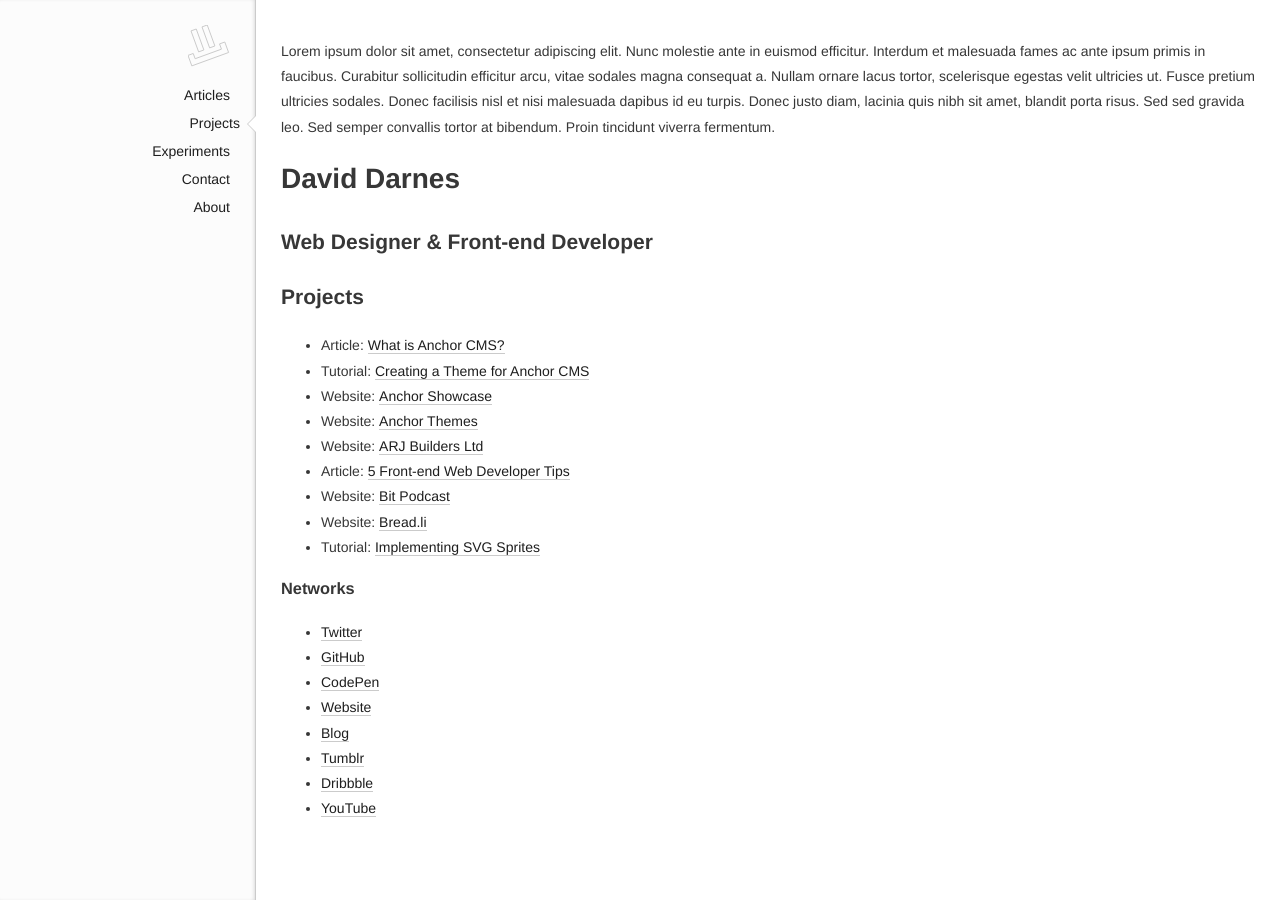
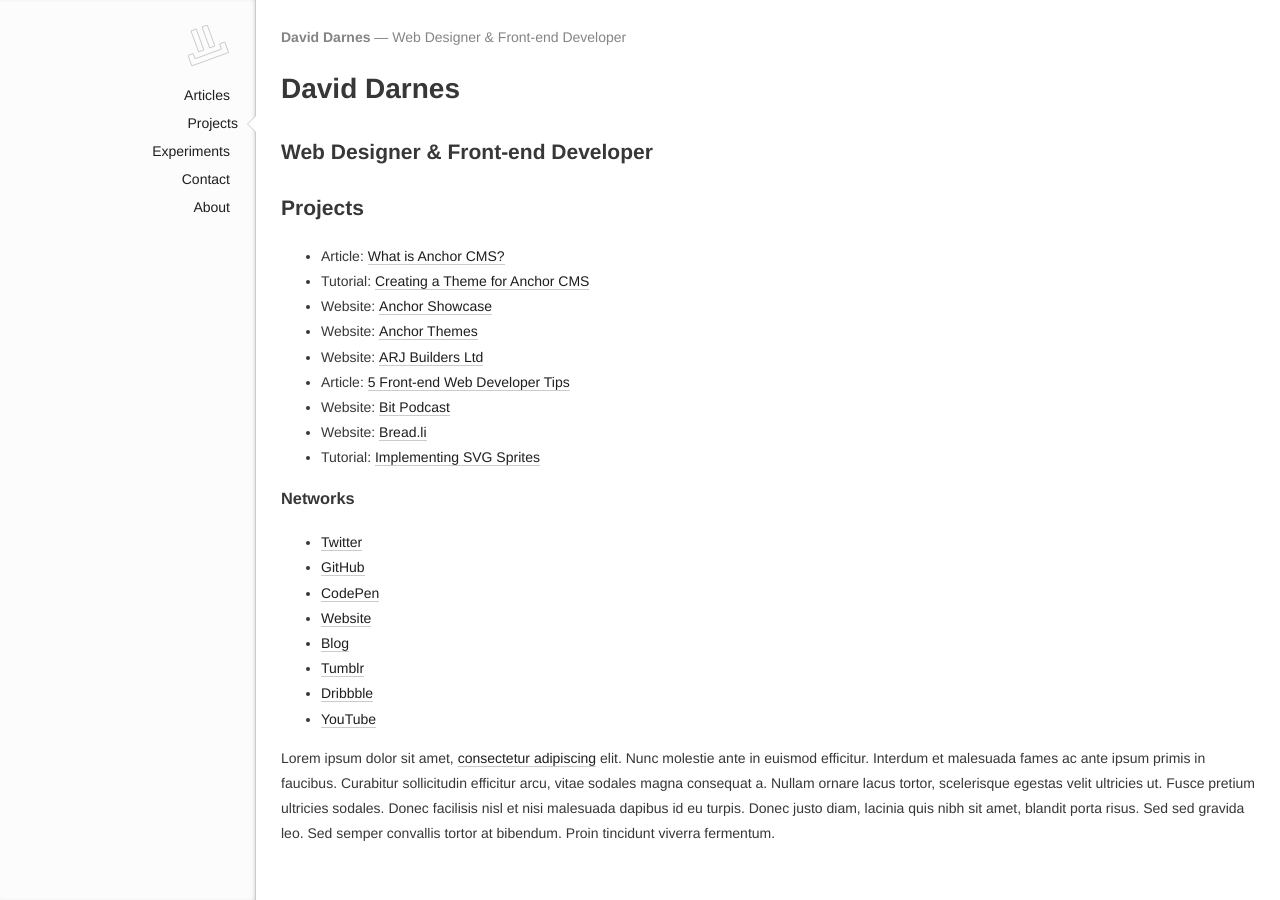
Before and after one commit to daviddarnes/daviddarnes.github.io, a Jekyll site: the page built from index.md, in a window 1280 px wide. Built offline with Jekyll 4.4.1, drawn with Linux system fonts in a browser that asks for light colours.

Commit message:
More design and front-end previewing, using sample content

```diff
--- a/_layouts/default.html
+++ b/_layouts/default.html
@@ -18,9 +18,12 @@
 		</nav>
 	</div>
 	<main class="main" role="main">
+		<aside class="aside  sidebar__aside">
+			<p><strong>David Darnes</strong> &mdash; Web Designer & Front-end Developer</p>
+		</aside>
 		<article class="article  main__article">
-			<p>Lorem ipsum dolor sit amet, consectetur adipiscing elit. Nunc molestie ante in euismod efficitur. Interdum et malesuada fames ac ante ipsum primis in faucibus. Curabitur sollicitudin efficitur arcu, vitae sodales magna consequat a. Nullam ornare lacus tortor, scelerisque egestas velit ultricies ut. Fusce pretium ultricies sodales. Donec facilisis nisl et nisi malesuada dapibus id eu turpis. Donec justo diam, lacinia quis nibh sit amet, blandit porta risus. Sed sed gravida leo. Sed semper convallis tortor at bibendum. Proin tincidunt viverra fermentum.</p>
 			{{ content }}
+			<p>Lorem ipsum dolor sit amet, <a>consectetur adipiscing</a> elit. Nunc molestie ante in euismod efficitur. Interdum et malesuada fames ac ante ipsum primis in faucibus. Curabitur sollicitudin efficitur arcu, vitae sodales magna consequat a. Nullam ornare lacus tortor, scelerisque egestas velit ultricies ut. Fusce pretium ultricies sodales. Donec facilisis nisl et nisi malesuada dapibus id eu turpis. Donec justo diam, lacinia quis nibh sit amet, blandit porta risus. Sed sed gravida leo. Sed semper convallis tortor at bibendum. Proin tincidunt viverra fermentum.</p>
 		</article>
 	</main>
 </body>
--- a/css/styles.scss
+++ b/css/styles.scss
@@ -1,6 +1,8 @@
 ---
 title: stylesheet
 ---
+
+@import "normalize";
 
 // Widths
 $sidebar-width: 20%;
@@ -16,7 +18,6 @@
 // Type
 $text-colour: #373737;
 
-@import "normalize";
 
 // Globals
 body {
@@ -33,7 +34,7 @@
 	box-sizing: border-box;
 }
 
-h1, h2, h3, h4, h5, h6 {
+h1, h2, h3, h4, h5, h6, p {
 	margin-top: 0;
 }
 
@@ -53,6 +54,7 @@
 	stroke: $border-colour;
 }
 
+
 // Sidebar
 .sidebar {
 	position: fixed;
@@ -65,6 +67,14 @@
 	box-shadow: inset -2px 0 4px -2px $shadow-colour;
 }
 
+.sidebar__aside {
+	color: lighten($text-colour, 30%);
+	transition: .2s;
+	&:hover {
+		color: $text-colour;
+	}
+}
+
 .nav__list {
 	list-style: none;
 	line-height: 2em;
@@ -74,18 +84,19 @@
 	position: relative;
 	border-bottom: none;
 	transition: .2s;
-	&:hover {
-		margin-right: -10px;
-	}
+}
+
+.nav__link:hover,
+.link--current {
+	margin-right: -8px;
 }
 
 .link--current {
-	margin-right: -10px;
 	&:before,
 	&:after {
 		content: "";
 		position: absolute;
-		right: -16px;
+		right: -18px;
 		top: 1px;
 		height: 0;
 		width: 0;
@@ -93,12 +104,13 @@
 	}
 	&:before {
 		border-right-color: $border-colour;
-		right: -15px;
+		right: -17px;
 	}
 	&:after {
 		border-right-color: $background-colour;
 	}
 }
+
 
 // Main wrapper
 .main {
```
